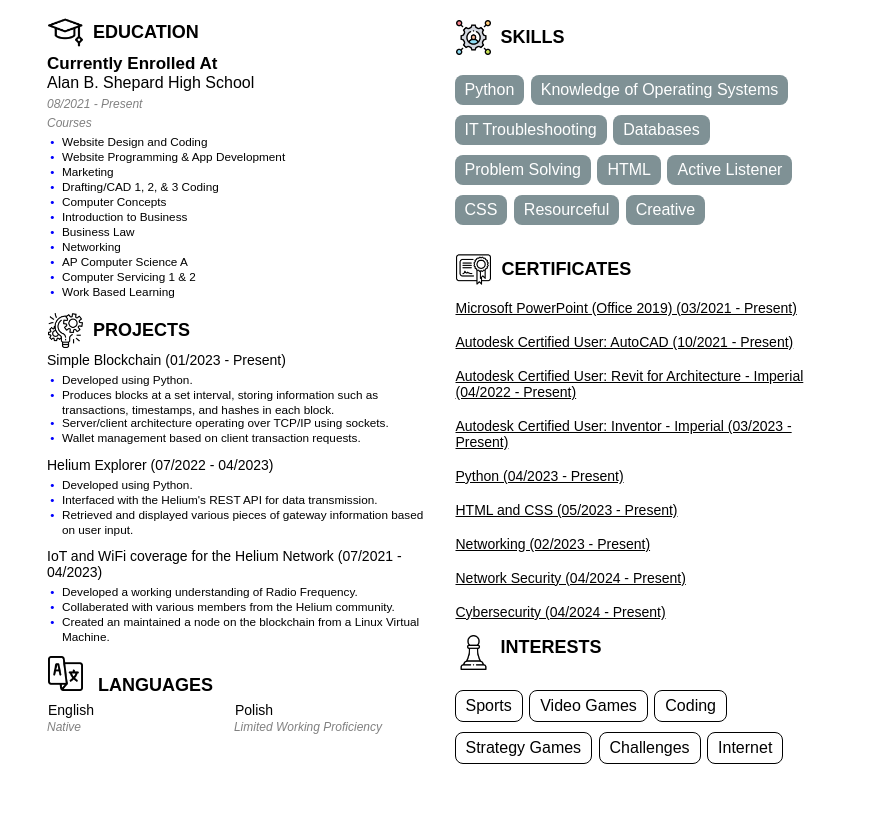
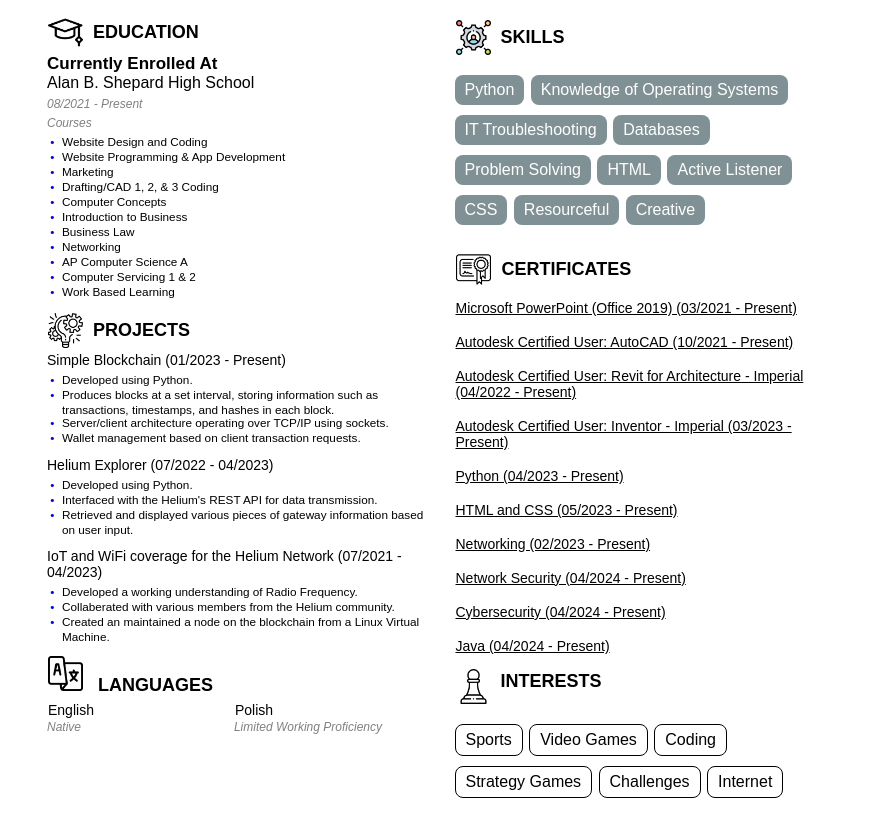
Before and after one commit to DanielChrobak/danielchrobak.engineer, a plain HTML site: page index.html in a window 1280 px wide. Shown: the part 209-1043 px from the top of the page, without its empty margins (198-1081 px from the left). Before the commit the page ends 1009 px from the top, so only its background shows below. Drawn offline with Linux system fonts and the light colour scheme.

Commit message:
Update index.html
Java cert

```diff
--- a/index.html
+++ b/index.html
@@ -147,6 +147,9 @@
             <a href="https://www.certiport.com/portal/Pages/PrintTranscriptInfo.aspx?action=Cert&id=494&cvid=s9tL9eqrS6YCY2B2XJ4ydg==" target="_blank">
               <p>Cybersecurity (04/2024 - Present)</p>
             </a>
+            <a href="https://www.certiport.com/portal/Pages/PrintTranscriptInfo.aspx?action=Cert&id=472&cvid=lZX9HAYn2P3LM07Rhor1tQ==" target="_blank">
+              <p>Java (04/2024 - Present)</p>
+            </a>
           </div>
           <div class="interests-column">
             <button class="interests-button">
```
